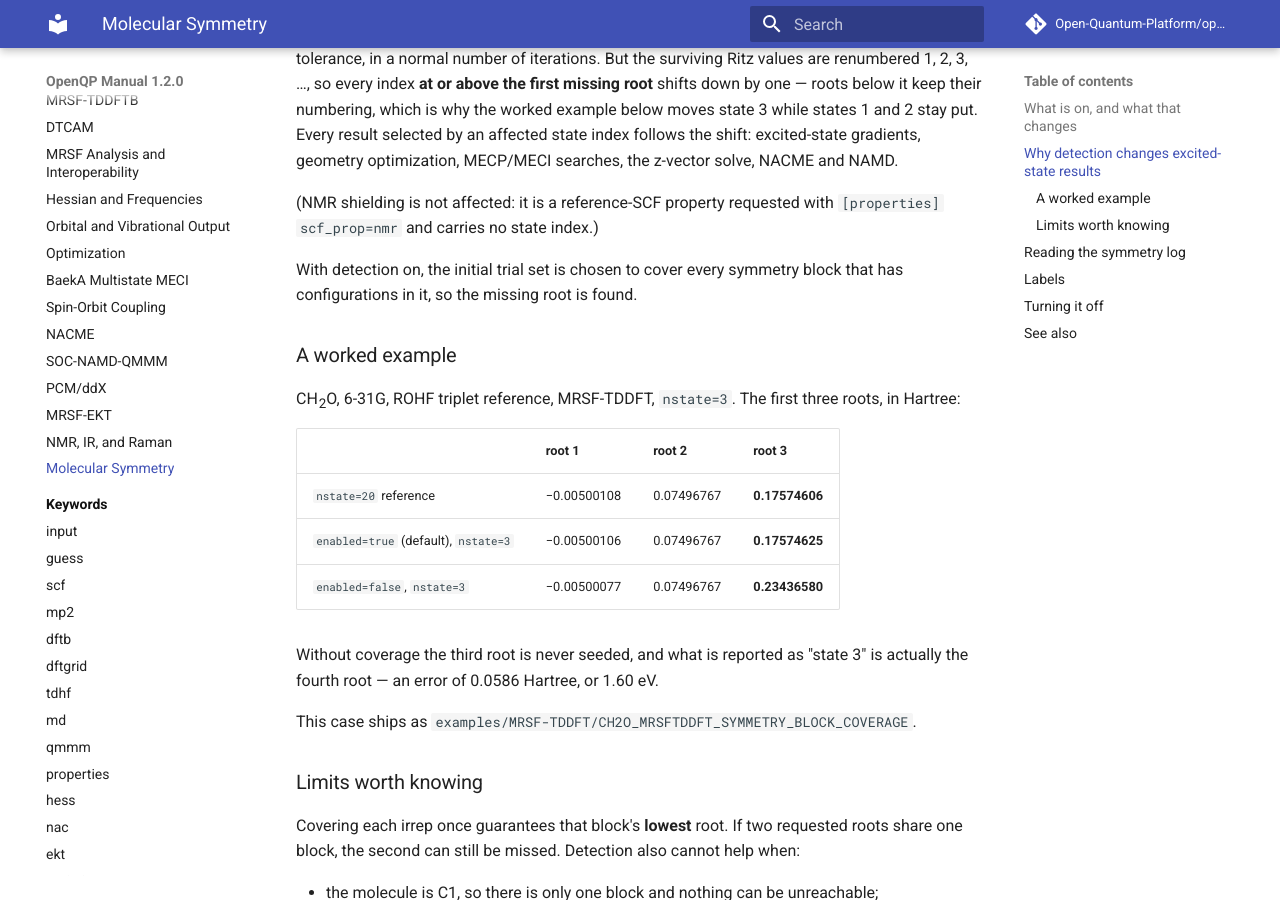
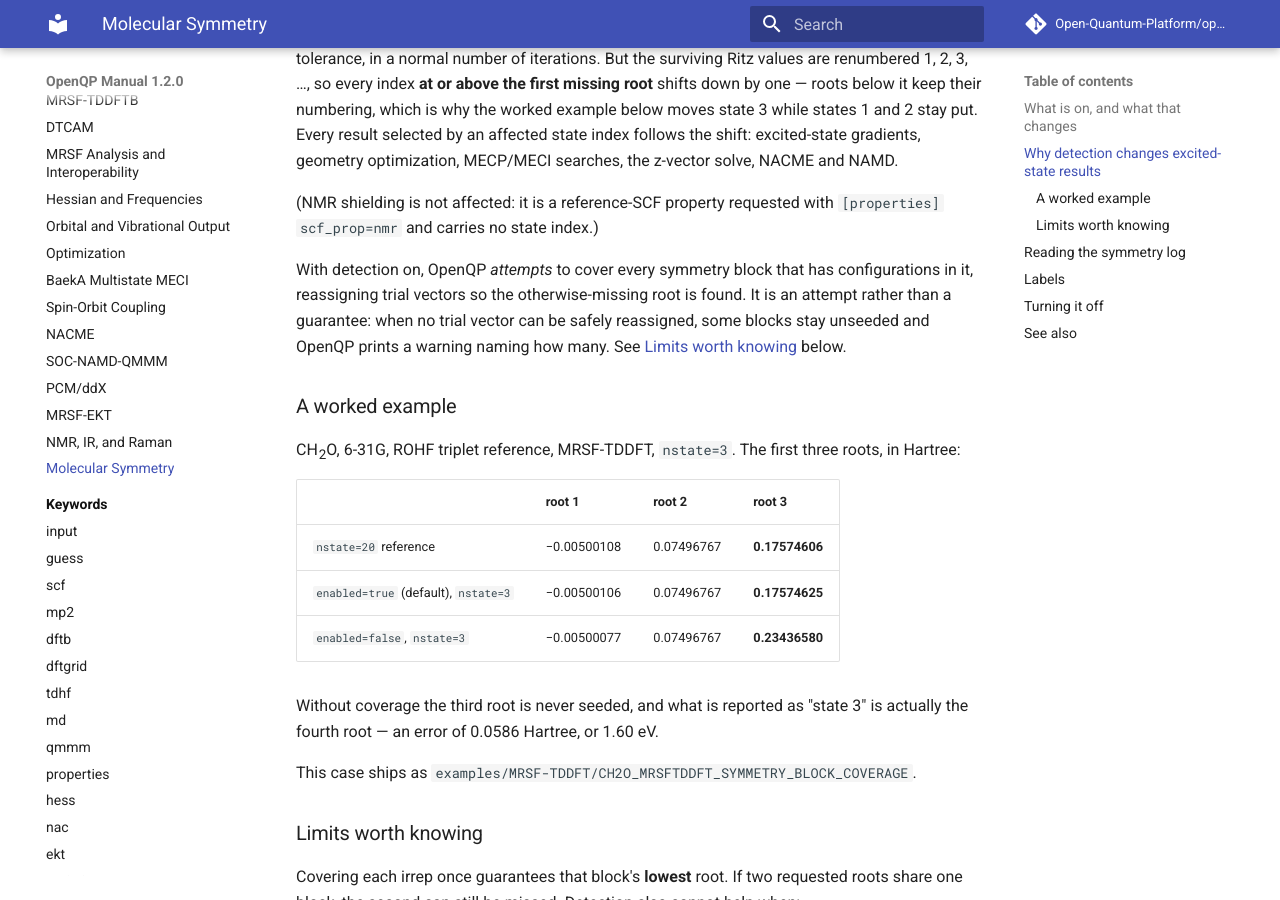
Before and after one commit to Open-Quantum-Platform/openqp-docs, an MkDocs documentation site: the page built from docs/workflows/symmetry.md, in a window 1280 px wide and 900 px high, scrolled down 1076 px. Built offline with MkDocs 1.6.1 and Material for MkDocs 9.7.7, drawn with Linux system fonts in a browser that asks for light colours; comment, search, counter and statistics services are not loaded.

Commit message:
docs(symmetry): coverage is attempted, not guaranteed
Confirmed Codex finding. This sentence promised the missing root "is found",
while the Limits section three paragraphs later says OpenQP leaves blocks
unseeded and only warns when no trial vector can be safely reassigned. As
written it invited exactly the false confidence in state-indexed results the
rest of the page is trying to prevent. Say attempted, and point at the limits.

Co-Authored-By: Claude <noreply@anthropic.com>

```diff
--- a/docs/workflows/symmetry.md
+++ b/docs/workflows/symmetry.md
@@ -52,8 +52,11 @@ z-vector solve, NACME and NAMD.
 (NMR shielding is not affected: it is a reference-SCF property requested with
 `[properties] scf_prop=nmr` and carries no state index.)
 
-With detection on, the initial trial set is chosen to cover every symmetry
-block that has configurations in it, so the missing root is found.
+With detection on, OpenQP *attempts* to cover every symmetry block that has
+configurations in it, reassigning trial vectors so the otherwise-missing root
+is found. It is an attempt rather than a guarantee: when no trial vector can be
+safely reassigned, some blocks stay unseeded and OpenQP prints a warning naming
+how many. See [Limits worth knowing](#limits-worth-knowing) below.
 
 ### A worked example
 
```
